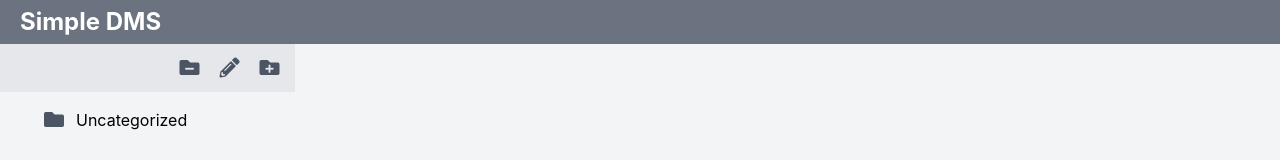
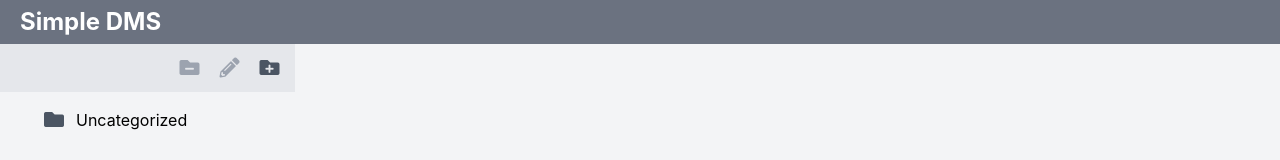
Before and after one commit to s-schoen/simple-dms, a Vue app in the folder src/frontend/: page / in a window 1280 px wide. Shown: the top 160 px of the page. Built offline with nearby package versions, Linux system fonts and the light colour scheme.

Commit message:
disable edit & delelte directory button when no directory is selected

```diff
--- a/src/frontend/src/assets/style/index.css
+++ b/src/frontend/src/assets/style/index.css
@@ -5,3 +5,7 @@
 .btn-icon {
   @apply text-xl text-gray-600 cursor-pointer hover:scale-125 transform;
 }
+
+.btn-icon-disabled {
+  @apply text-xl text-gray-400 cursor-pointer;
+}
--- a/src/frontend/src/components/DirectoryTreeView.vue
+++ b/src/frontend/src/components/DirectoryTreeView.vue
@@ -1,8 +1,26 @@
 <template>
   <div class="w-96">
     <div class="h-12 bg-gray-200 flex items-center justify-end p-4">
-      <i class="fas fa-folder-minus btn-icon" @click="onDeleteDirectory" />
-      <i class="ml-5 fas fa-pencil-alt btn-icon" @click="onEditDirectory" />
+      <i
+        :class="[
+          'ml-5',
+          'fas',
+          'fa-folder-minus',
+          { 'btn-icon': selected !== null },
+          { 'btn-icon-disabled': selected === null },
+        ]"
+        @click="onDeleteDirectory"
+      />
+      <i
+        :class="[
+          'ml-5',
+          'fas',
+          'fa-pencil-alt',
+          { 'btn-icon': selected !== null },
+          { 'btn-icon-disabled': selected === null },
+        ]"
+        @click="onEditDirectory"
+      />
       <i class="ml-5 fas fa-folder-plus btn-icon" @click="onAddDirectory" />
     </div>
     <div class="">
@@ -40,14 +58,24 @@ export default {
     };
 
     const onDeleteDirectory = () => {
-      emit("delete");
+      console.log("CLICK");
+      if (props.selected !== null) {
+        emit("delete");
+      }
     };
 
     const onEditDirectory = () => {
-      emit("edit");
+      if (props.selected !== null) {
+        emit("edit");
+      }
     };
 
-    return { onItemClick, onAddDirectory, onDeleteDirectory, onEditDirectory };
+    return {
+      onItemClick,
+      onAddDirectory,
+      onDeleteDirectory,
+      onEditDirectory,
+    };
   },
 };
 </script>
```
